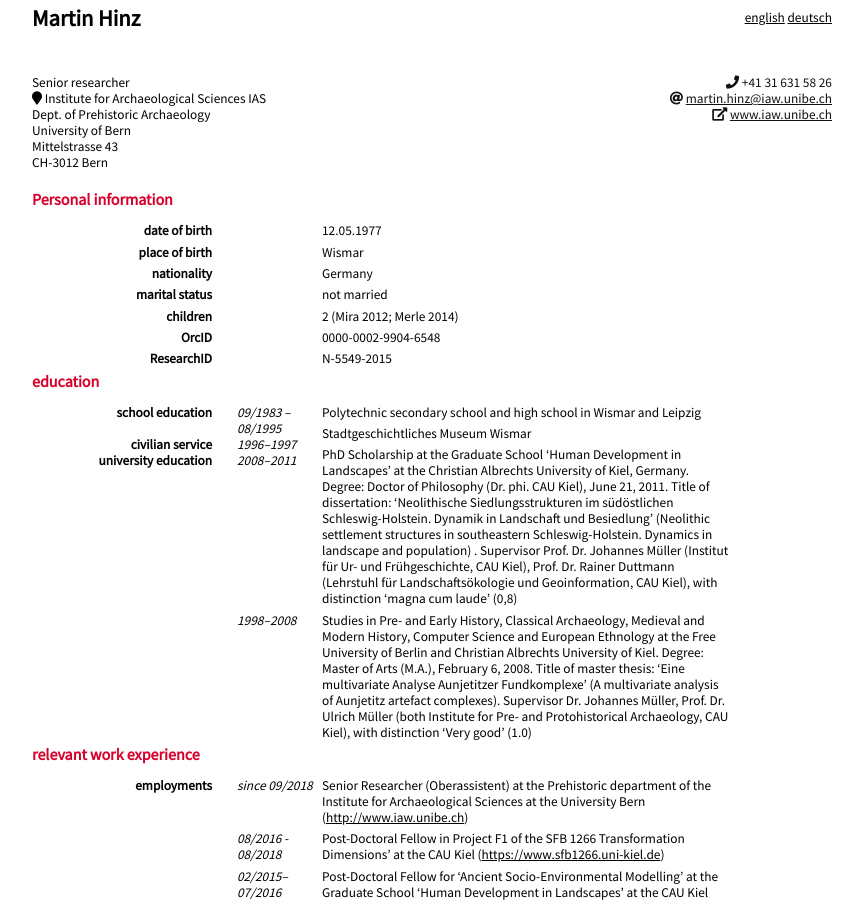
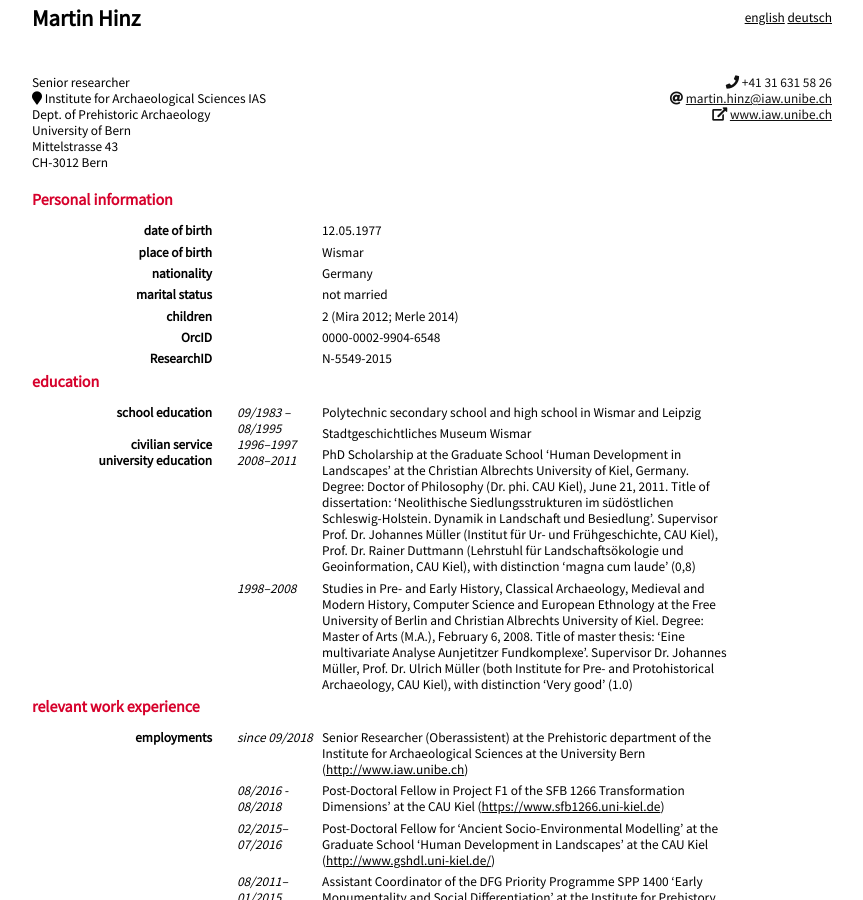
Before and after one commit to MartinHinz/cv, a Jekyll site: the page built from cv_english.md, in a window 1280 px wide and 900 px high. Shown: the whole window, without its empty margins (208-1071 px from the left). Built offline with Jekyll 4.4.1, drawn with Linux system fonts in a browser that asks for light colours; nearby versions of some CDN libraries; our own code applies the rules of GitHub Pages for plain Markdown files; part of the change alters nothing that is shown; some of the changed text lies outside the part shown.

Commit message:
updated cv

```diff
--- a/cv_english.md
+++ b/cv_english.md
@@ -71,10 +71,10 @@ CH-3012 Bern
 ### university education
 
 2008–2011
-: - PhD Scholarship at the Graduate School 'Human Development in Landscapes' at the Christian Albrechts University of Kiel, Germany. Degree: Doctor of Philosophy (Dr. phi. CAU Kiel), June 21, 2011. Title of dissertation: 'Neolithische Siedlungsstrukturen im südöstlichen Schleswig-Holstein. Dynamik in Landschaft und Besiedlung' (Neolithic settlement structures in southeastern Schleswig-Holstein. Dynamics in landscape and population) . Supervisor Prof. Dr. Johannes Müller (Institut für Ur- und Frühgeschichte, CAU Kiel), Prof. Dr. Rainer Duttmann (Lehrstuhl für Landschaftsökologie und Geoinformation, CAU Kiel), with distinction 'magna cum laude' (0,8)
+: - PhD Scholarship at the Graduate School 'Human Development in Landscapes' at the Christian Albrechts University of Kiel, Germany. Degree: Doctor of Philosophy (Dr. phi. CAU Kiel), June 21, 2011. Title of dissertation: 'Neolithische Siedlungsstrukturen im südöstlichen Schleswig-Holstein. Dynamik in Landschaft und Besiedlung'. Supervisor Prof. Dr. Johannes Müller (Institut für Ur- und Frühgeschichte, CAU Kiel), Prof. Dr. Rainer Duttmann (Lehrstuhl für Landschaftsökologie und Geoinformation, CAU Kiel), with distinction 'magna cum laude' (0,8)
 
 1998–2008
-: - Studies in Pre- and Early History, Classical Archaeology, Medieval and Modern History, Computer Science and European Ethnology at the Free University of Berlin and Christian Albrechts University of Kiel. Degree: Master of Arts (M.A.), February 6, 2008.  Title of master thesis: 'Eine multivariate Analyse Aunjetitzer Fundkomplexe' (A multivariate analysis of Aunjetitz artefact complexes). Supervisor Dr. Johannes Müller, Prof. Dr. Ulrich Müller (both Institute for Pre- and Protohistorical Archaeology, CAU Kiel), with distinction 'Very good' (1.0)
+: - Studies in Pre- and Early History, Classical Archaeology, Medieval and Modern History, Computer Science and European Ethnology at the Free University of Berlin and Christian Albrechts University of Kiel. Degree: Master of Arts (M.A.), February 6, 2008.  Title of master thesis: 'Eine multivariate Analyse Aunjetitzer Fundkomplexe'. Supervisor Dr. Johannes Müller, Prof. Dr. Ulrich Müller (both Institute for Pre- and Protohistorical Archaeology, CAU Kiel), with distinction 'Very good' (1.0)
 
 ## relevant work experience
 ### employments
@@ -145,9 +145,7 @@ Since 2020
 
 Since 2014
 : - Leading developer and data manager of 'RADON-B – Radiocarbondates online (version 2014): Database for European 14C dates for the Bronze and Early Iron Age' ([http://radon-b.ufg.uni-kiel.de](http://radon-b.ufg.uni-kiel.de))
-
-Since 2014
-: - Member of the SNSF project "Mobilities, Entanglements and Transformations in Neolithic Societies on the Swiss Plateau (3900-3500 BC)".
+  - Member of the SNSF project "Mobilities, Entanglements and Transformations in Neolithic Societies on the Swiss Plateau (3900-3500 BC)".
 
 Since 2012
 : - Leading developer and data manager of 'RADON - Radiocarbon dates online 2014: Central European and Scandinavian database of 14C dates for the Neolithic and Early Bronze Age' ([http://radon.ufg.uni-kiel.de](http://radon.ufg.uni-kiel.de))
@@ -156,7 +154,7 @@ Since 2009
 : - Member of the DFG project 'Eythra, Lkr. Leipzig: a linear and stichband ceramic settlement and its key function for understanding the Early Neolithic development in Central Germany' (SM 299/2-3; VE 117/5-3)
 
 ### editorial board of journals
-Since 2019
+Since 2020
 :  - Member of the Editorial Board of the Journal of Computer Applications in Archaeology ([https://journal.caa-international.org](https://journal.caa-international.org))
 
 Since 2019
@@ -168,9 +166,7 @@ Since 2013
 ### activity in scientific associations
 Since 2020
 : - Founding member and Secretary of the 'CAA National Chapter Switzerland' ([https://caa-switzerland.ch](https://caa-switzerland.ch))
-
-Since 2020
-: - Founding member and Convener of the 'CAA SIG Scientific Scripting Languages in Archaeology' ([https://sslarch.github.io](https://sslarch.github.io))
+  - Founding member and Convener of the 'CAA SIG Scientific Scripting Languages in Archaeology' ([https://sslarch.github.io](https://sslarch.github.io))
 
 Since 2019
 : - founding member of the 'Swiss TAG' ([https://swisstag.hcommons.org/](https://swisstag.hcommons.org/))
```
